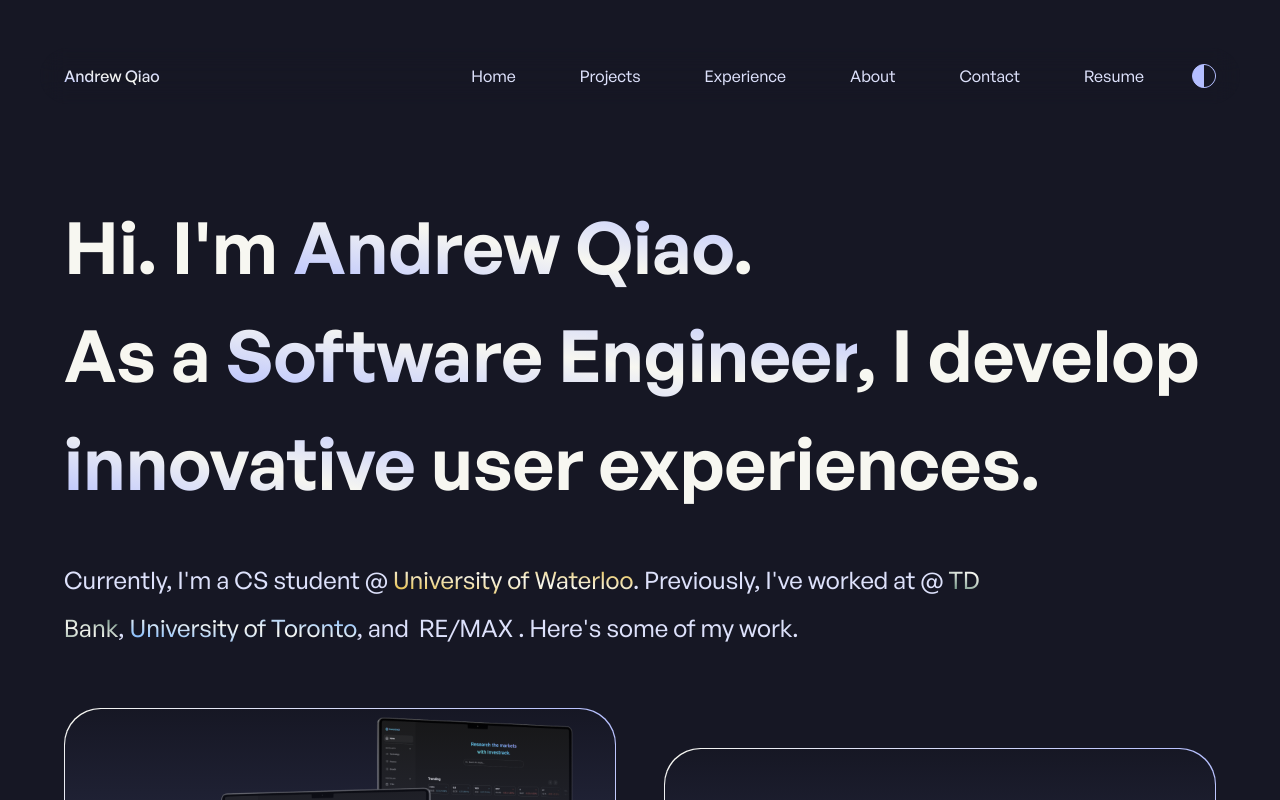
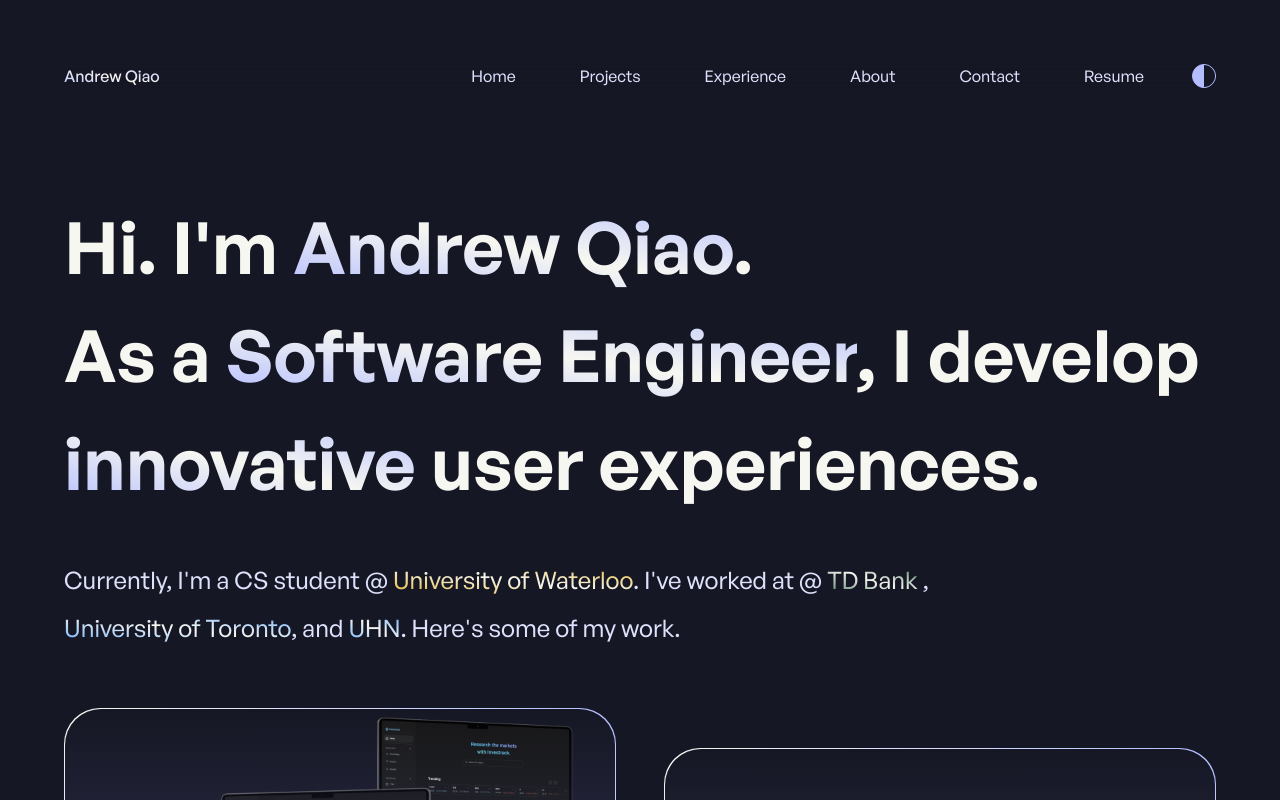
Before and after one commit to qiaoandrew/personal-website, a Next.js app: page / in a window 1280 px wide. Shown: the top 800 px of the page. Built offline with nearby package versions, Linux system fonts and the light colour scheme.

Commit message:
change summary copy

```diff
--- a/components/sections/home/Hero.tsx
+++ b/components/sections/home/Hero.tsx
@@ -26,15 +26,16 @@ export default function Hero() {
         <span className='gradient-text dark-uwaterloo-gradient dark:light-uwaterloo-gradient'>
           University of Waterloo
         </span>
-        . Previously, I&apos;ve worked at @&nbsp;
+        . I&apos;ve worked at @&nbsp;
         <span className='gradient-text dark-td-gradient dark:light-td-gradient'>
           TD Bank
-        </span>
+        </span>{' '}
         ,{' '}
         <span className='gradient-text dark-uoft-gradient dark:light-uoft-gradient'>
           University of Toronto
         </span>
-        , and&nbsp; RE/MAX . Here&apos;s some of my work.
+        , and <span className='gradient-text uhn-gradient'>UHN</span>.
+        Here&apos;s some of my work.
       </p>
     </section>
   );
--- a/styles/globals.css
+++ b/styles/globals.css
@@ -86,4 +86,8 @@ html {
   .light-td-gradient {
     @apply bg-gradient-to-tr from-green2 via-beige to-green2;
   }
+
+  .uhn-gradient {
+    @apply bg-gradient-to-tr from-blue via-beige to-blue;
+  }
 }
```
